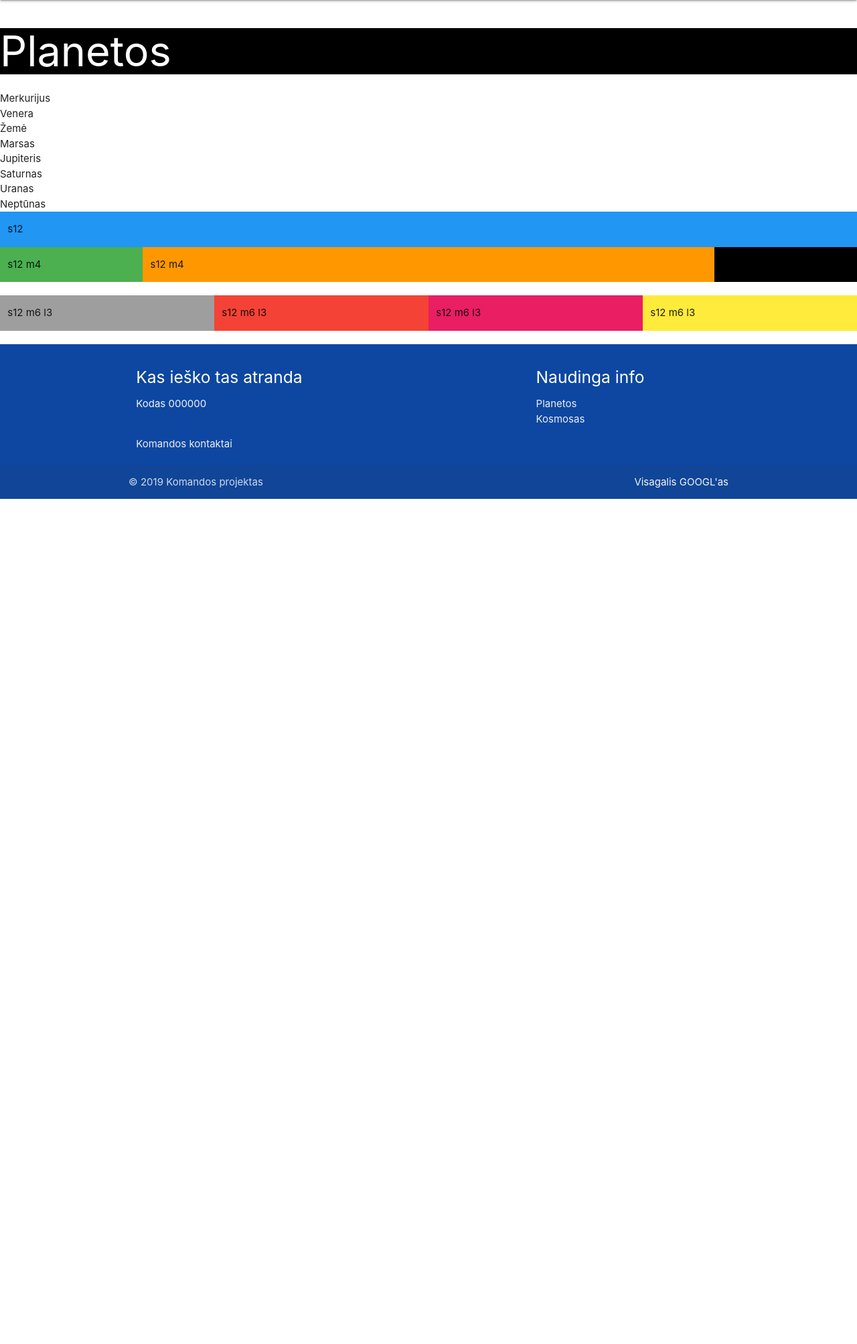
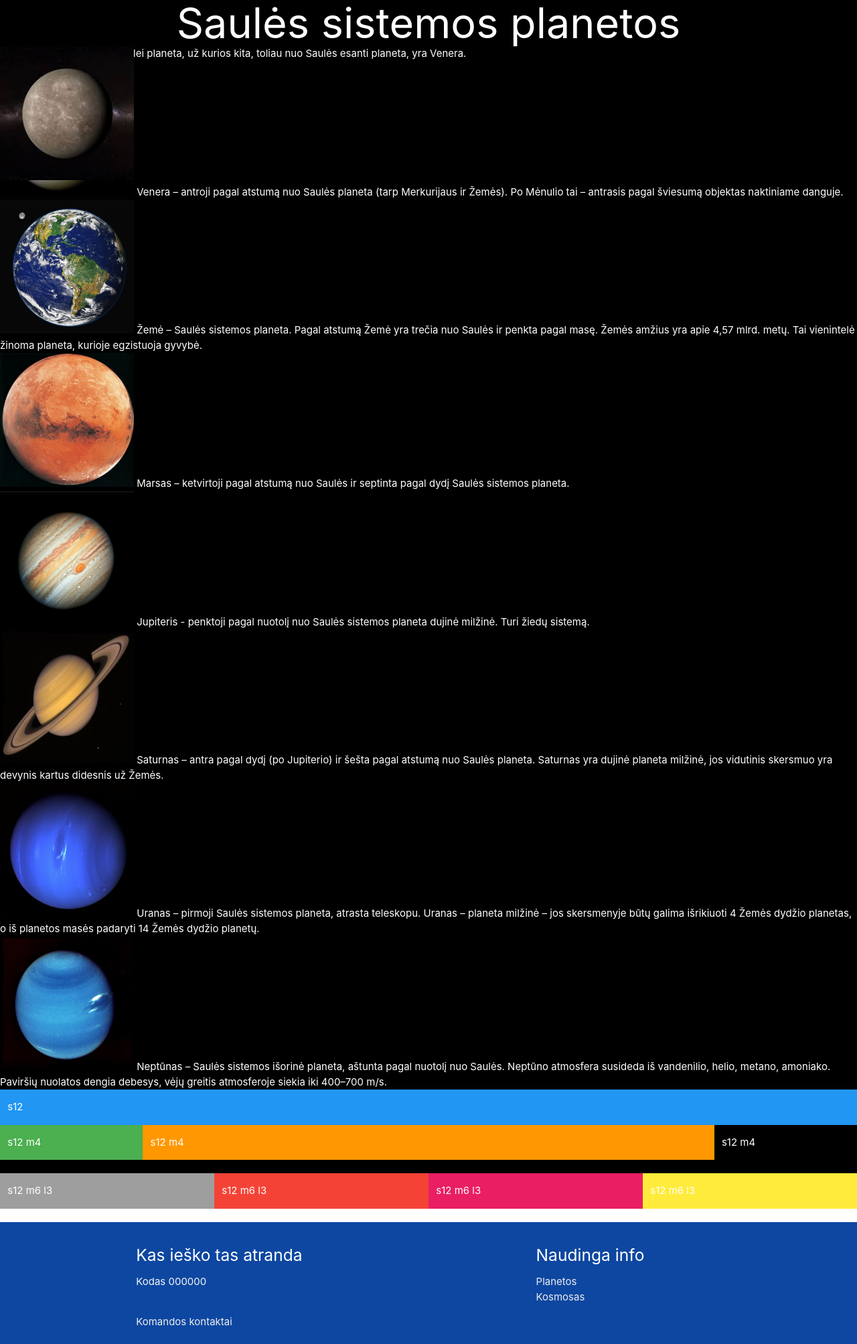
Before and after one commit to aina777/komanda, a PHP site: page /komanda/planetos.php in a window 1280 px wide. Shown: the part 64-2071 px from the top of the page at 67% size. Before the commit the page ends 809 px from the top, so only its background shows below. Run offline with PHP 8.4, Linux system fonts and the light colour scheme.

Commit message:
Antradienis

```diff
--- a/planetos.php
+++ b/planetos.php
@@ -10,16 +10,25 @@
 
 <?php include "header.php"; ?>
 
-<h1 class="klase1">Planetos</h1>
-<p class="klase2">
-	<div>Merkurijus</div>
-	<div>Venera</div>
-	<div>Žemė</div>
-	<div>Marsas</div>
-	<div>Jupiteris</div>
-	<div>Saturnas</div>
-	<div>Uranas</div>
-	<div>Neptūnas</div>
+<h1 class="klase1">Saulės sistemos planetos</h1>
+<div class="klase2">
+	 <div class="merc"> <img  src="images/Merkurijus.jpg">Merkurijus – artimiausia Saulei planeta, už kurios kita, toliau nuo Saulės esanti planeta, yra Venera.
+	</div>
+	<div><img  src="images/Venera.jpg"> Venera – antroji pagal atstumą nuo Saulės planeta (tarp Merkurijaus ir Žemės). Po Mėnulio tai – antrasis pagal šviesumą objektas naktiniame danguje.
+	</div>
+	<div><img  src="images/Žemė.jpg"> Žemė – Saulės sistemos planeta. Pagal atstumą Žemė yra trečia nuo Saulės ir penkta pagal masę. Žemės amžius yra apie 4,57 mlrd. metų. Tai vienintelė žinoma planeta, kurioje egzistuoja gyvybė.
+	</div>
+	<a href="planeta1.php">
+	<div class="white-text"><img  src="images/Marsas.jpg"> Marsas – ketvirtoji pagal atstumą nuo Saulės ir septinta pagal dydį Saulės sistemos planeta.
+	</div></a>
+	<div><img src="images/Jupiteris.png"> Jupiteris - penktoji pagal nuotolį nuo Saulės sistemos planeta dujinė milžinė. Turi žiedų sistemą.
+	</div>
+	<div><img  src="images/Saturnas.jpg"> Saturnas – antra pagal dydį (po Jupiterio) ir šešta pagal atstumą nuo Saulės planeta. Saturnas yra dujinė planeta milžinė, jos vidutinis skersmuo yra devynis kartus didesnis už Žemės.
+	</div>
+	<div><img  src="images/Uranas.jpg"> Uranas – pirmoji Saulės sistemos planeta, atrasta teleskopu. Uranas – planeta milžinė – jos skersmenyje būtų galima išrikiuoti 4 Žemės dydžio planetas, o iš planetos masės padaryti 14 Žemės dydžio planetų.
+	</div>
+	<div><img src="images/Neptunas.jpg"> Neptūnas – Saulės sistemos išorinė planeta, aštunta pagal nuotolį nuo Saulės. Neptūno atmosfera susideda iš vandenilio, helio, metano, amoniako. Paviršių nuolatos dengia debesys, vėjų greitis atmosferoje siekia iki 400–700 m/s.
+	</div>
 	<div class="row">
     <div class ="col s12 blue"><p>s12</p></div>
     <div class ="col s12 m4 l2 green"><p>s12 m4</p></div>
@@ -32,7 +41,7 @@
     <div class ="col s12 m6 l3 pink"><p>s12 m6 l3</p></div>
     <div class ="col s12 m6 l3 yellow"><p>s12 m6 l3</p></div>
   </div>
-</p>
+</div>
 
 
 
--- a/styles/style.css
+++ b/styles/style.css
@@ -18,9 +18,15 @@
 }
 
 .klase1 {background-color: black;
-color: white;  }
+color: white;
+margin: 0;
+text-align: center;  }
 .klase2 {background-color: black;
-color: white;  }
+color: white;}
+.klase2 img	{height: 200px;
+width: 200px;}
+.merc img{position: absolute;}
+{position: static;}
 
 .nav-wrapper {
 	background: #0d47a1;
```
Also changed, not shown: images/Jupiteris.png (added), images/Marsas.jpg (added), images/Merkurijus.jpg (added), images/Neptunas.jpg (added), images/Saturnas.jpg (added), images/Uranas.jpg (added), images/Venera.jpg (added), images/Žemė.jpg (added).
